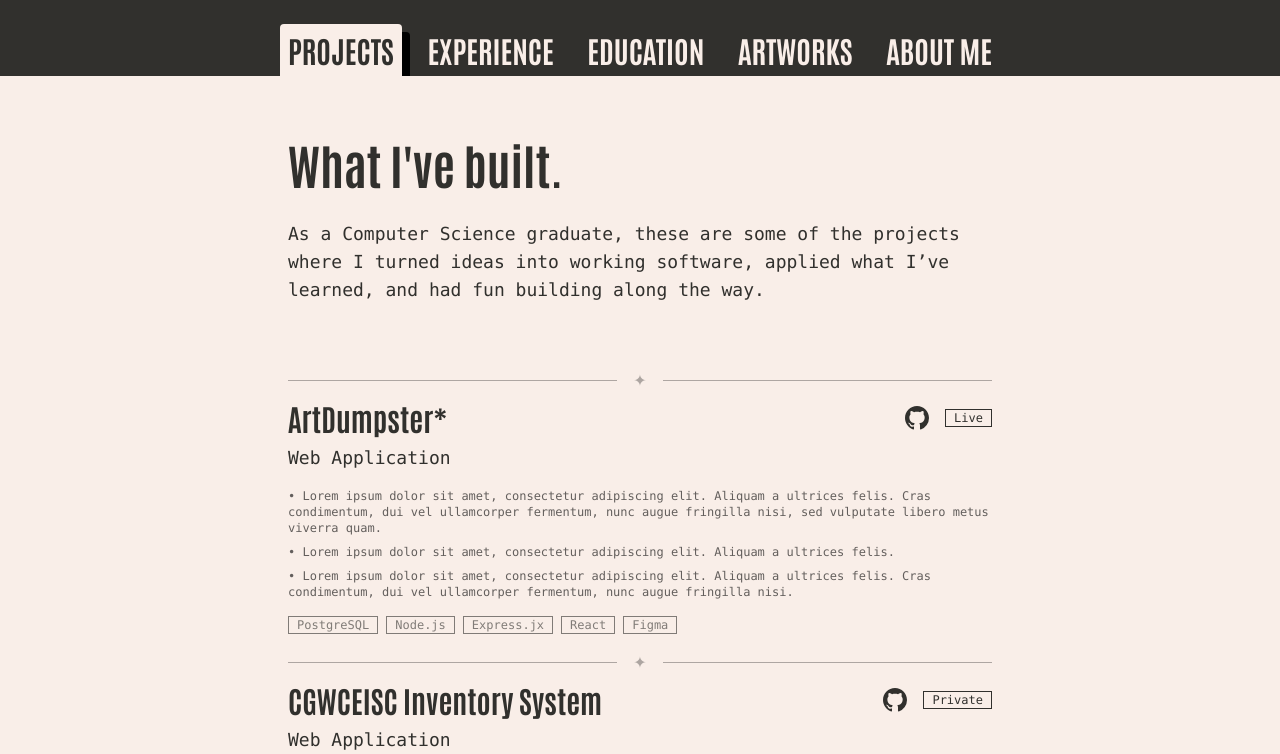
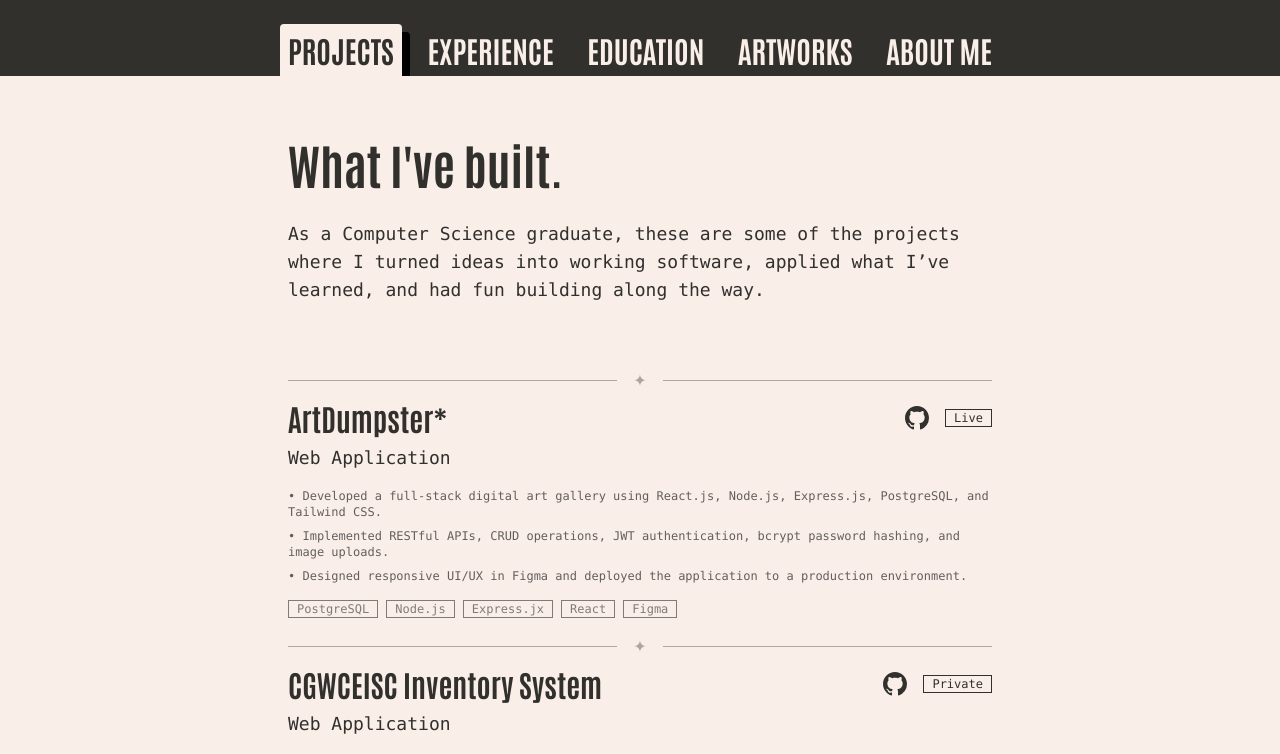
Before and after one commit to JaeYangLee/jian-lee-ramos, a React (Vite) app: page / in a window 1280 px wide. Shown: the part 1016-1770 px from the top of the page. Built offline with nearby package versions, Linux system fonts and the light colour scheme.

Commit message:
feat: correct typos and enhance social media links with animation effects

```diff
--- a/src/components/Experience.jsx
+++ b/src/components/Experience.jsx
@@ -76,7 +76,7 @@ function Projects() {
                   Philippine Coast Guard - CGWCEISC
                 </h2>
                 <p className="font-mono text-xs font-light lg:text-lg xl:text-lg text-[#31302D] dark:text-[#F9EEE8]">
-                  Full Stack Developern Intern
+                  Full Stack Developer Intern
                 </p>
                 <p className="font-mono text-xs font-light lg:text-lg xl:text-lg text-[#31302D] dark:text-[#F9EEE8]">
                   February 2025 - May 2025
--- a/src/components/Projects.jsx
+++ b/src/components/Projects.jsx
@@ -32,7 +32,7 @@ function Projects() {
                   </h2>
 
                   <div className="flex flex-row items-center justify-center gap-4">
-                    <BsGithub className="size-6 text-[#31302D] dark:text-[#C6BF8B]" />
+                    <BsGithub className="size-6  text-[#31302D] dark:text-[#C6BF8B]" />
                     <button className="font-mono text-xs px-2 border  text-[#31302D] dark:text-[#C6BF8B]">
                       Live
                     </button>
@@ -44,21 +44,18 @@ function Projects() {
               </div>
             </div>
 
-            <div className=" flex flex-col items-start justify-center opacity-60 gap-2 dark:text-[#F9EEE8]">
+            <div className="w-full flex flex-col items-start justify-center opacity-60 gap-2 dark:text-[#F9EEE8]">
               <p className="font-mono text-xs font-light">
-                • Lorem ipsum dolor sit amet, consectetur adipiscing elit.
-                Aliquam a ultrices felis. Cras condimentum, dui vel ullamcorper
-                fermentum, nunc augue fringilla nisi, sed vulputate libero metus
-                viverra quam.
+                • Developed a full-stack digital art gallery using React.js,
+                Node.js, Express.js, PostgreSQL, and Tailwind CSS.
               </p>
               <p className="font-mono text-xs font-light">
-                • Lorem ipsum dolor sit amet, consectetur adipiscing elit.
-                Aliquam a ultrices felis.
+                • Implemented RESTful APIs, CRUD operations, JWT authentication,
+                bcrypt password hashing, and image uploads.
               </p>
               <p className="font-mono text-xs font-light">
-                • Lorem ipsum dolor sit amet, consectetur adipiscing elit.
-                Aliquam a ultrices felis. Cras condimentum, dui vel ullamcorper
-                fermentum, nunc augue fringilla nisi.
+                • Designed responsive UI/UX in Figma and deployed the
+                application to a production environment.
               </p>
             </div>
 
--- a/src/index.css
+++ b/src/index.css
@@ -5,6 +5,29 @@
 
 @theme {
   --font-antonio: "Antonio", sans-serif;
+  --animate-shake: shake 0.3s ease-out forwards;
+
+  @keyframes shake {
+    0% {
+      transform: scale(1) rotate(0deg);
+    }
+
+    25% {
+      transform: scale(1.6) rotate(-8deg);
+    }
+
+    50% {
+      transform: scale(1.7) rotate(8deg);
+    }
+
+    75% {
+      transform: scale(1.6) rotate(-8deg);
+    }
+
+    100% {
+      transform: scale(1.6) rotate(0deg);
+    }
+  }
 }
 
 body {
--- a/src/pages/PageOne.jsx
+++ b/src/pages/PageOne.jsx
@@ -18,10 +18,37 @@ function PageOne() {
               </h2>
 
               <div className="flex flex-row items-center justify-center w-full gap-4 md:justify-start md:items-start xl:gap-8">
-                <BsLinkedin className="size-5 md:size-6 lg:size-8 xl:size-9 text-[#F9EEE8]" />
-                <BsGithub className="size-5 md:size-6 lg:size-8 xl:size-9 text-[#F9EEE8]" />
-                <BsGoogle className="size-5 md:size-6 lg:size-8 xl:size-9 text-[#F9EEE8]" />
-                <BsInstagram className="size-5 md:size-6 lg:size-8 xl:size-9 text-[#F9EEE8]" />
+                <a
+                  className="hover:animate-shake
+                  origin-bottom transition-transform duration-300"
+                  href=" //www.linkedin.com/in/jianleeramos/"
+                  target="_blank"
+                >
+                  <BsLinkedin className="size-5 md:size-6 lg:size-8 xl:size-9 text-[#F9EEE8] active:text-[#958f8b]" />
+                </a>
+
+                <a
+                  className="hover:animate-shake origin-bottom transition-transform duration-300"
+                  href="https://github.com/JaeYangLee"
+                  target="_blank"
+                >
+                  <BsGithub className="size-5 md:size-6 lg:size-8 xl:size-9 text-[#F9EEE8] active:text-[#958f8b]" />
+                </a>
+
+                <a
+                  className="hover:animate-shake origin-bottom transition-transform duration-300"
+                  href="ramosjianlee@gmail.com"
+                >
+                  <BsGoogle className="size-5 md:size-6 lg:size-8 xl:size-9 text-[#F9EEE8] active:text-[#958f8b]" />
+                </a>
+
+                <a
+                  className="hover:animate-shake origin-bottom transition-transform duration-300"
+                  href="https://www.instagram.com/jlanl33?utm_source=ig_web_button_share_sheet&stkn=ZDNlZDc0MzIxNw=="
+                  target="_blank"
+                >
+                  <BsInstagram className="size-5 md:size-6 lg:size-8 xl:size-9 text-[#F9EEE8] active:text-[#958f8b]" />
+                </a>
               </div>
             </div>
 
```
